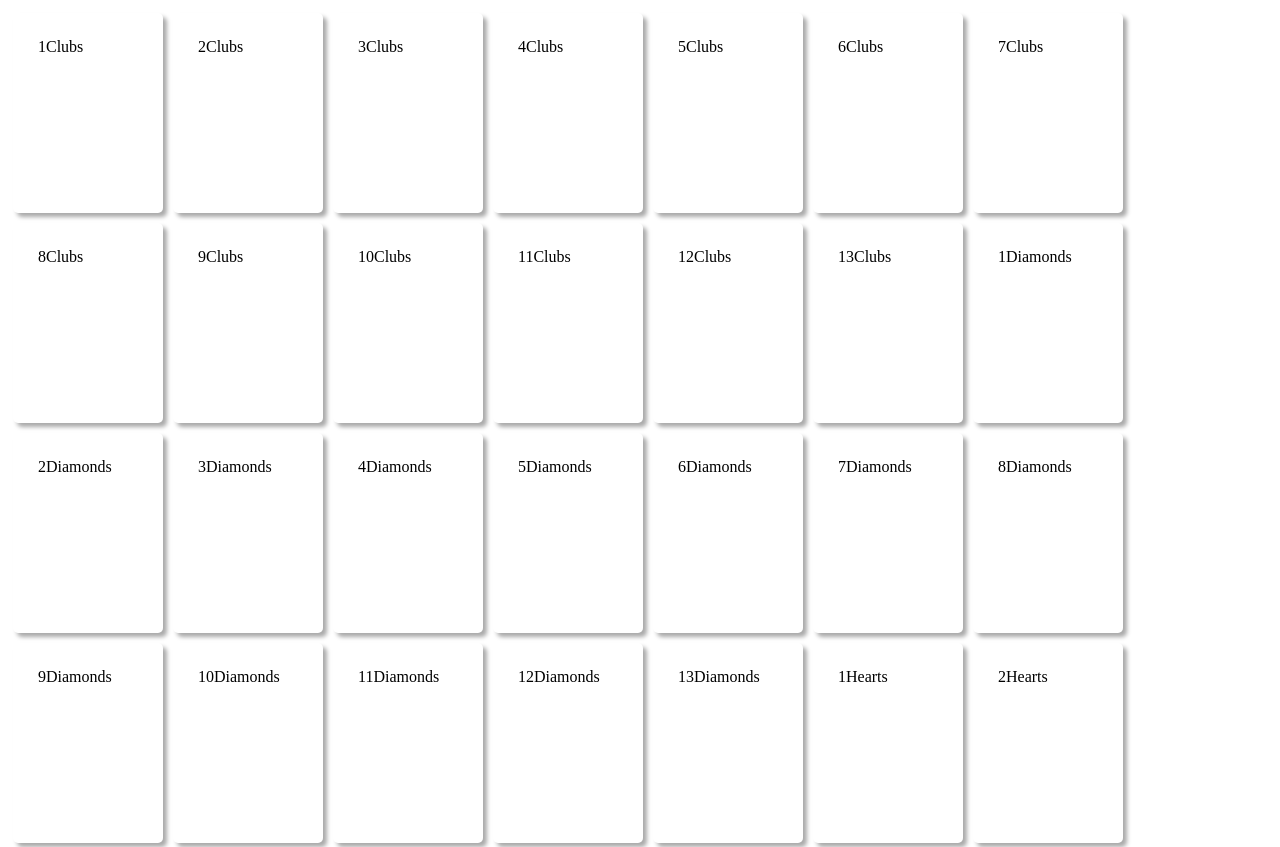
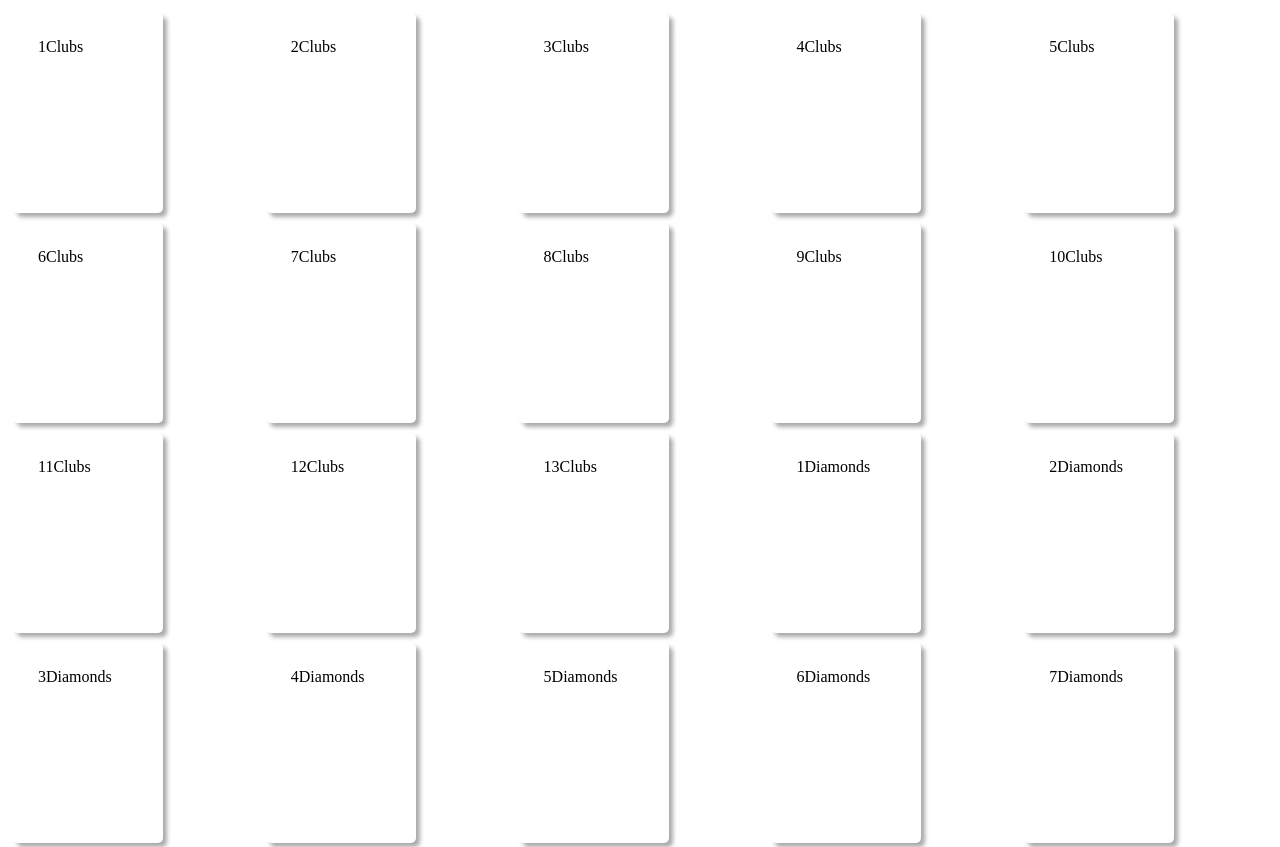
Before and after one commit to efosao/card-game, a Next.js app: page / in a window 1280 px wide. Shown: the top 847 px of the page. Built offline with nearby package versions, Linux system fonts and the light colour scheme.

Commit message:
homepage style

```diff
--- a/pages/index.module.css
+++ b/pages/index.module.css
@@ -1,4 +1,4 @@
 .container {
-  display: flex;
-  flex-wrap: wrap;
+  display: grid;
+  grid-template-columns: auto auto auto auto auto;
 }
```
